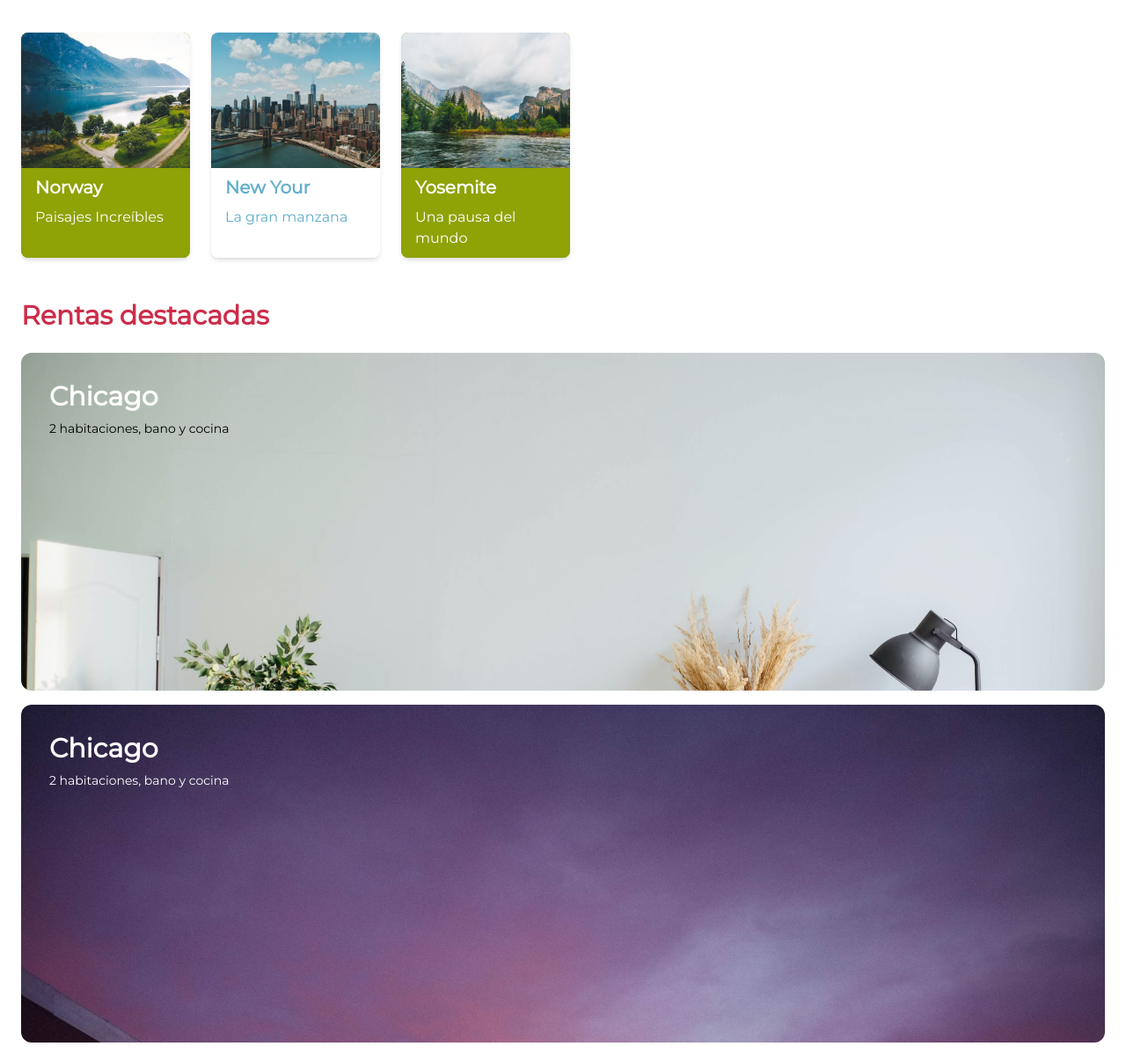
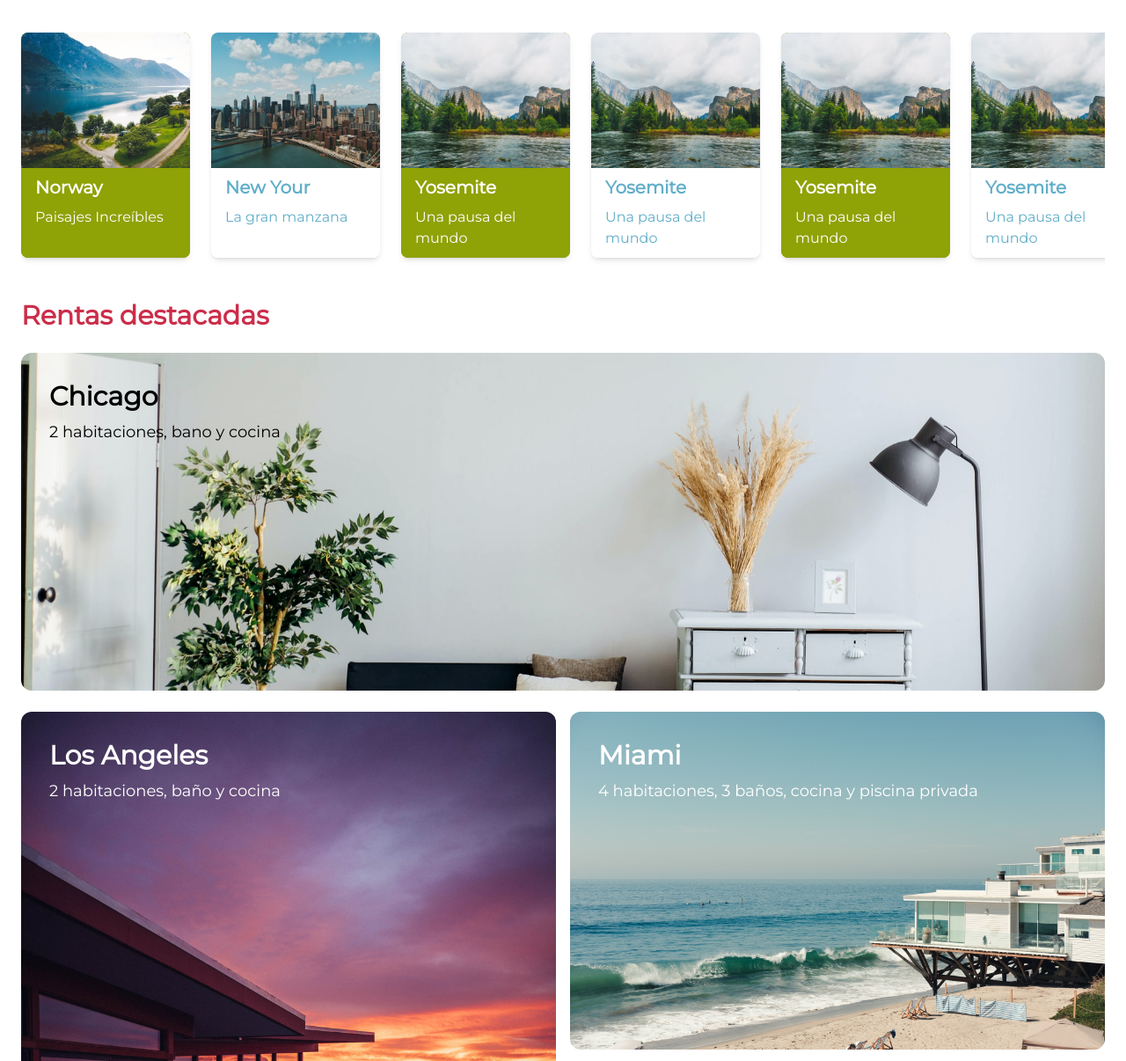
Before and after one commit to jcuevashub/travel, a website: page public/index.html in a window 1280 px wide. Shown: the part 447-1653 px from the top of the page at 88% size. Drawn offline with Linux system fonts and the light colour scheme.

Commit message:
Haciendo responsivo nuestro proyecto: rentas destacadas

```diff
--- a/public/index.html
+++ b/public/index.html
@@ -59,18 +59,65 @@
                             <p class="Card--info__subtitle">Una pausa del mundo</p>
                         </div>
                     </div>
+                    <div class="Card">
+                        <div class="Card--cover bg-yosemite"></div>
+                        <div class="Card--info">
+                            <p class="Card--info__title">Yosemite</p>
+                            <p class="Card--info__subtitle">Una pausa del mundo</p>
+                        </div>
+                    </div>
+                    <div class="Card">
+                        <div class="Card--cover bg-yosemite"></div>
+                        <div class="Card--info">
+                            <p class="Card--info__title">Yosemite</p>
+                            <p class="Card--info__subtitle">Una pausa del mundo</p>
+                        </div>
+                    </div>
+                    <div class="Card">
+                        <div class="Card--cover bg-yosemite"></div>
+                        <div class="Card--info">
+                            <p class="Card--info__title">Yosemite</p>
+                            <p class="Card--info__subtitle">Una pausa del mundo</p>
+                        </div>
+                    </div>
+                    <div class="Card">
+                        <div class="Card--cover bg-yosemite"></div>
+                        <div class="Card--info">
+                            <p class="Card--info__title">Yosemite</p>
+                            <p class="Card--info__subtitle">Una pausa del mundo</p>
+                        </div>
+                    </div>
+                    <div class="Card">
+                        <div class="Card--cover bg-yosemite"></div>
+                        <div class="Card--info">
+                            <p class="Card--info__title">Yosemite</p>
+                            <p class="Card--info__subtitle">Una pausa del mundo</p>
+                        </div>
+                    </div>
                 </div>
             </div>
-            <div class="px-6 h-full w-full" id="rentas_destacadas">
+            <div class="px-6 w-auto lg:px-6" id="rentas_destacadas">
                 <p class="text-3xl text-primary font-semibold pb-6 mt-2">Rentas destacadas</p>
-                <div class="w-full h-full flex flex-col space-y-4 items-center justify-center">
-                    <div class="card-rentas w-full h-96 bg-chicago bg-cover rounded-xl">
-                        <p class="CardTitle">Chicago</p>
-                        <p class="text-sm pl-8 text-black mr-24">2 habitaciones, bano y cocina</p>
+                <div class="w-full h-full flex flex-col items-center justify-center">
+                    <div class="w-full h-96 bg-chicago bg-cover rounded-xl mb-6 lg:bg-center">
+                        <p class="CardTitle lg:text-black">Chicago</p>
+                        <p class="text-sm pl-8 text-black mr-24 lg:text-lg">2 habitaciones, bano y cocina</p>
                     </div>
-                    <div class="card-rentas w-full h-96 bg-LA bg-cover rounded-xl">
-                        <p class="CardTitle">Chicago</p>
-                        <p class="text-sm pl-8 text-white mr-24">2 habitaciones, bano y cocina</p>
+                    <div class="lg:flex lg:h-full lg:w-full lg:space-x-4">
+                        <div class="w-full h-96 bg-LA bg-cover rounded-xl mb-6 lg:h-auto">
+                            <p class="CardTitle">Los Angeles</p>
+                            <p class="text-sm pl-8 text-white mr-24 lg:text-lg">2 habitaciones,  baño y cocina</p>
+                        </div>
+                        <div class="h-full w-full">
+                            <div class="w-full h-96 bg-miami bg-cover rounded-xl mb-6">
+                                <p class="CardTitle">Miami</p>
+                                <p class="text-sm pl-8 text-white mr-24 lg:text-lg">4 habitaciones, 3 baños, cocina y piscina privada</p>
+                            </div>
+                            <div class="w-full h-96 bg-bali bg-cover rounded-xl mb-6">
+                                <p class="CardTitle">Bali</p>
+                                <p class="text-sm pl-8 text-white mr-24 lg:text-lg">2 habitaciones, baño, cocina y piscina privada</p>
+                            </div>
+                        </div>
                     </div>
                 </div>
             </div>
```
Also changed, not shown: public/css/tailwind.css.
